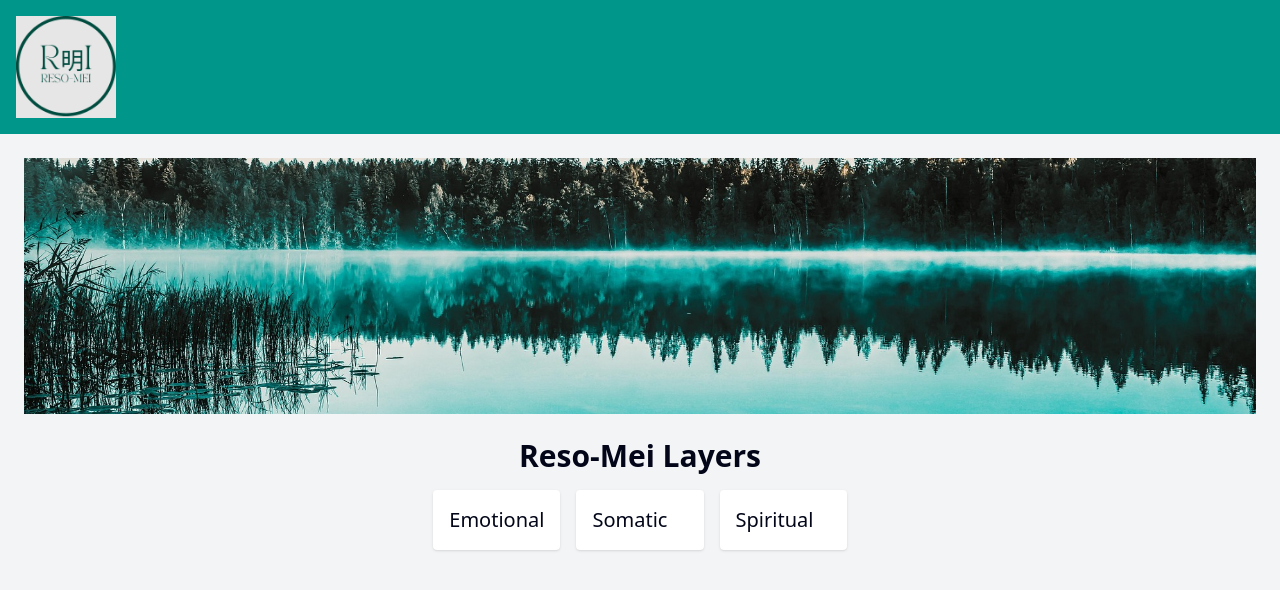
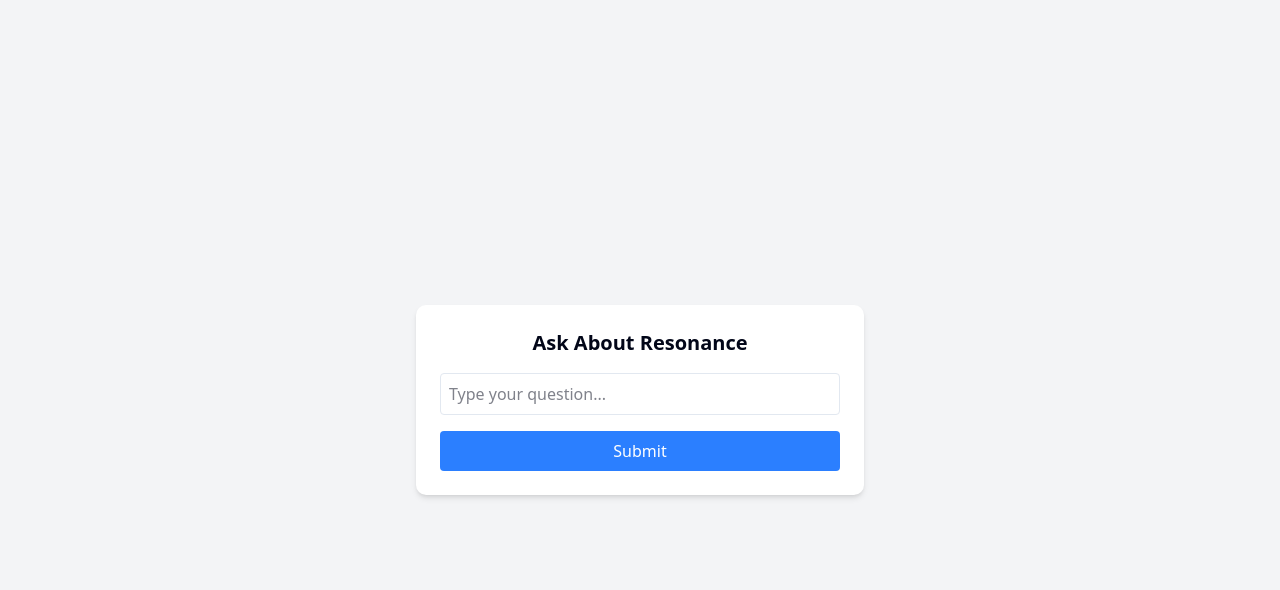
Before and after one commit to Crypto-Dread/reso-mei-landing, a Next.js app: page / in a window 1280 px wide. Shown: the top 590 px of the page. Built offline with nearby package versions, Linux system fonts and the light colour scheme.

Commit message:
Add agent and form to page.tsx for Resonance campaign

```diff
--- a/app/page.tsx
+++ b/app/page.tsx
@@ -1,27 +1,73 @@
+"use client"; // Required for client-side interactivity in Next.js
+
+import { useState } from "react";
+
 export default function Home() {
+  const [userQuery, setUserQuery] = useState("");
+  const [response, setResponse] = useState("");
+
+  const resonanceNodes = [
+    "Life as a Journey of Resonance: Aligning inner and outer reactions for harmony.",
+    "Awareness as the Key to Transformation: Observing thoughts and patterns without judgment.",
+    "Existence Beyond the Physical: Transcending the material to connect with the eternal.",
+    "Experience as a Guide: Learning from life’s highs and lows as a teacher and mirror.",
+    "The Importance of the Present Moment: Living fully in the now, where all actions originate.",
+    "Mindfulness: Embracing Presence: Noticing thoughts and surroundings to live consciously.",
+    "Self-Reflection and Shadow Work: Examining and integrating hidden fears and strengths.",
+    "Acceptance of My Unique Journey: Honoring your path without comparing to others.",
+    "Resonance Over Achievement: Prioritizing inner alignment over external success.",
+    "Presence: The Art of Being Here Now: Fully inhabiting the moment with intention.",
+    "Acceptance: Embracing What Is: Meeting life with openness, not resistance.",
+    "Curiosity: The Key to Discovery: Exploring with wonder to unlock new perspectives.",
+    "Compassion: Embracing Ourselves and Others: Showing kindness and understanding to all.",
+    "Authenticity: The Foundation of Resonance: Acting from awareness and higher consciousness.",
+    "Journaling: Your Dialogue with Self: Exploring thoughts through honest self-reflection.",
+    "Meditation and Breathwork: Cultivating Presence: Grounding in the moment for clarity.",
+    "Compassionate Reflection: Cultivating Understanding: Reviewing life with gentle kindness.",
+    "Connect with Nature: Resonating with the World: Finding presence and peace in nature."
+  ];
+
+  const alignResponse = (query: string, grokResponse: string) => {
+    let alignedReply = grokResponse;
+    resonanceNodes.forEach((node) => {
+      if (grokResponse.toLowerCase().includes(node.split(":")[0].toLowerCase())) {
+        alignedReply = `Based on my insight and your book's wisdom (${node}), ${grokResponse}`;
+      }
+    });
+    if (alignedReply === grokResponse) {
+      alignedReply = `This aligns with your journey of Resonance. ${grokResponse} Consider exploring your 18 nodes for deeper insight.`;
+    }
+    return alignedReply;
+  };
+
+  const getResponse = () => {
+    // For now, manually input Grok's response (we'll automate later)
+    const grokReply = "Mindfulness is being aware and present in the moment, often through meditation.";
+    const finalReply = alignResponse(userQuery, grokReply);
+    setResponse(finalReply);
+  };
+
   return (
-    <div className="min-h-screen bg-gray-100">
-      <header className="bg-teal-600 p-4 text-white">
-        <img src="/logo.png" alt="Reso-Mei Logo" width={100} />
-      </header>
-      <main className="flex flex-col items-center justify-center p-6">
-        <img src="/sunset.jpg" alt="Sunset Background" className="w-full h-64 object-cover mb-6" />
-        <h1 className="text-3xl font-bold mb-4">Reso-Mei Layers</h1>
-        <div className="grid grid-cols-1 md:grid-cols-3 gap-4">
-          <div className="bg-white p-4 rounded shadow">
-            <h2 className="text-xl">Emotional</h2>
-            {/* Add 6 nodes here later */}
-          </div>
-          <div className="bg-white p-4 rounded shadow">
-            <h2 className="text-xl">Somatic</h2>
-            {/* Add 6 nodes here later */}
-          </div>
-          <div className="bg-white p-4 rounded shadow">
-            <h2 className="text-xl">Spiritual</h2>
-            {/* Add 6 nodes here later */}
-          </div>
-        </div>
-      </main>
+    <div className="min-h-screen flex items-center justify-center bg-gray-100">
+      <div className="p-6 bg-white rounded-lg shadow-md w-full max-w-md">
+        <h3 className="text-xl font-semibold mb-4 text-center">Ask About Resonance</h3>
+        <input
+          type="text"
+          value={userQuery}
+          onChange={(e) => setUserQuery(e.target.value)}
+          placeholder="Type your question..."
+          className="w-full p-2 mb-4 border rounded focus:outline-none focus:ring-2 focus:ring-blue-500"
+        />
+        <button
+          onClick={getResponse}
+          className="w-full p-2 bg-blue-500 text-white rounded hover:bg-blue-600"
+        >
+          Submit
+        </button>
+        {response && (
+          <p className="mt-4 text-gray-700">{response}</p>
+        )}
+      </div>
     </div>
   );
 }
```
